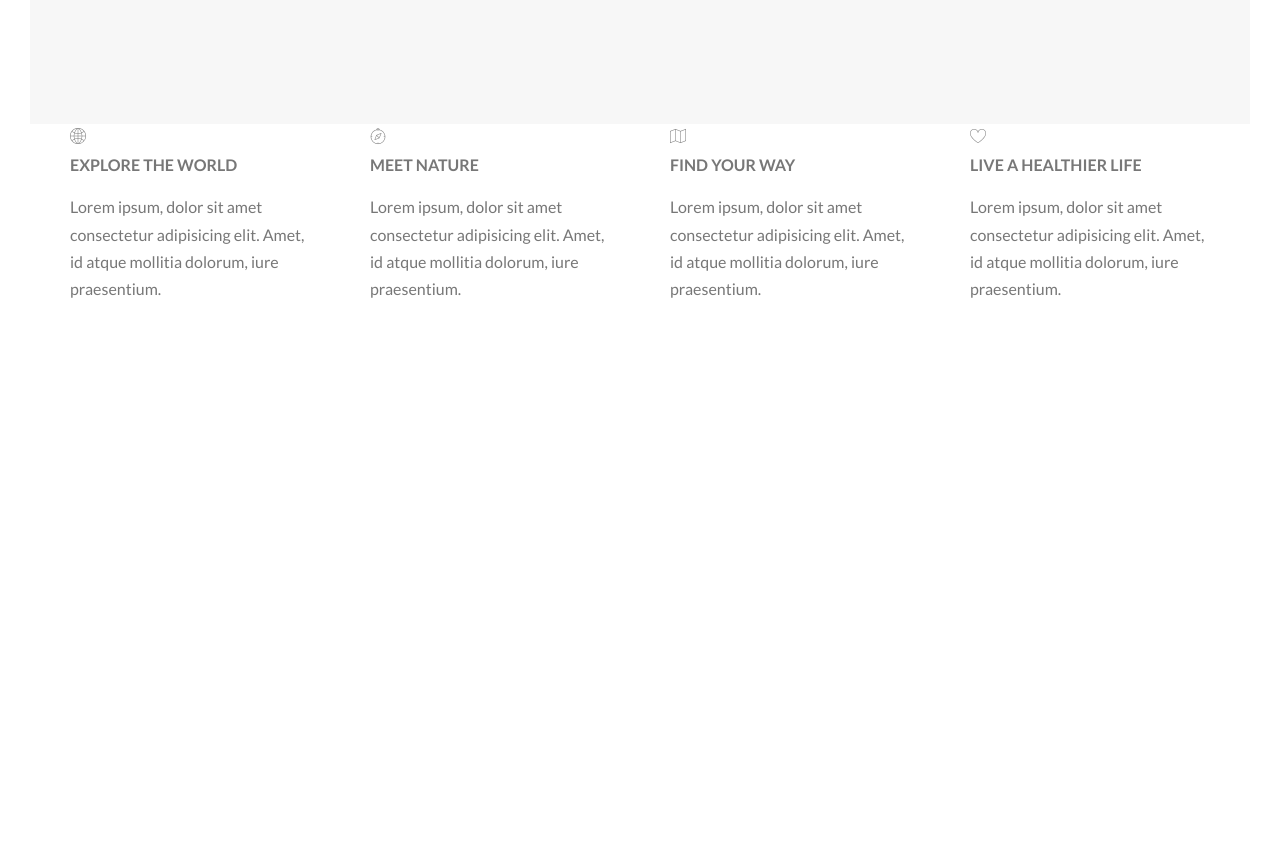
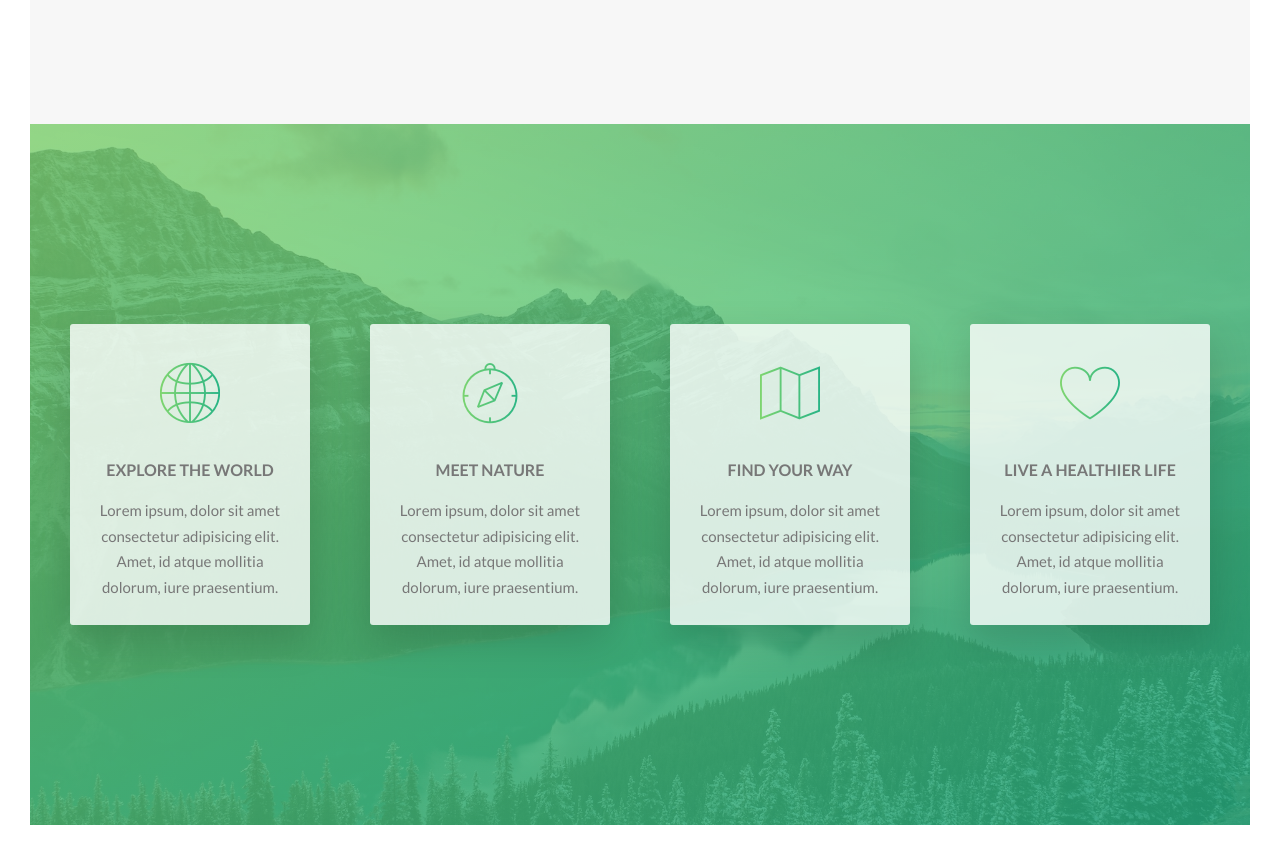
Before and after one commit to cristnascimento/css-natours, a website: page index.html in a window 1280 px wide. Shown: the part 1460-2315 px from the top of the page. Before the commit the page ends 1792 px from the top, so only its background shows below. Drawn offline with Linux system fonts and the light colour scheme.

Commit message:
Adding feature section cards. closes #28

```diff
--- /dev/null
+++ b/sass/components/_feature-box.scss
@@ -0,0 +1,27 @@
+.feature-box {
+
+    background-color: rgba($color-white, .8);
+    font-size: 1.5rem;
+    padding: 2.5rem;
+    text-align: center;
+    border-radius: 3px;
+    box-shadow: 0 1.5rem 4rem rgba($color-black, .15);
+    transition: transform .3s;
+
+    &__icon {
+        font-size: 6rem;
+        margin-bottom: .5rem;
+        display: inline-block;
+        background-image: linear-gradient(to right, $color-primary-light, $color-primary-dark);
+        -webkit-background-clip: text;
+        color: transparent;
+    }
+
+    &:hover {
+        transform:  translateY(-1.5rem) scale(1.03)
+    }
+
+    &__text {
+
+    }
+}
--- a/sass/main.scss
+++ b/sass/main.scss
@@ -9,6 +9,7 @@
 
 @import "components/button";
 @import "components/composition";
+@import "components/feature-box";
 
 @import "layouts/grid";
 @import "layouts/header";
```
Also changed, not shown: css/style.css.
